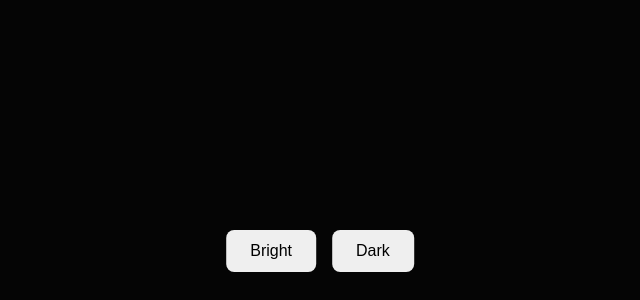
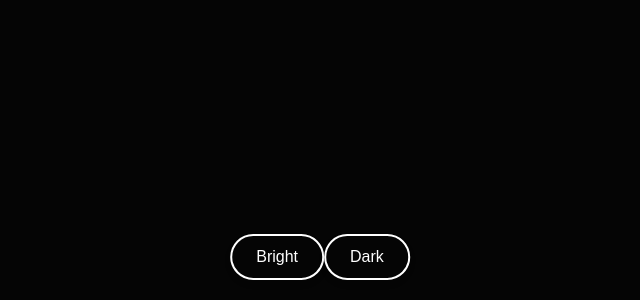
Before and after one commit to Yashaswini-200/TSX-Unstop-Web-Development-, a plain HTML site: page theme.html in a window 1280 px wide. Shown: the part 500-800 px from the top of the page, without its empty margins (320-960 px from the left). Drawn offline with Linux system fonts and the light colour scheme.

Commit message:
modified

```diff
--- a/theme.html
+++ b/theme.html
@@ -1,4 +1,5 @@
 <!DOCTYPE html>
+
 <html lang="en">
 <head>
   <meta charset="UTF-8" />
@@ -19,6 +20,7 @@
         transition: background-color 0.5s ease, color 0.5s ease;
         overflow: hidden;
       }
+
 
       .sky, .mountains, .moon, .sun,.bird-container, .birds, .stars {
         display: none;
@@ -62,13 +64,21 @@
       button {
         padding: 0.75rem 1.5rem;
         font-size: 1rem;
-      border: none;
-      border-radius: 0.5rem;
-      color: #000;
+        border: 2px solid #fff;
+        border-radius: 50px; /* Sleek, pill-like look */
+        background-color: transparent; /* Let the vibe of the theme shine through */
+        color: #fff;
         cursor: pointer;
-      margin: 0.5rem;
-      transition: background-color 0.3s ease, color 0.3s ease;
+        transition: background-color 0.3s ease, color 0.3s ease, transform 0.3s ease;
+        box-shadow: 0 4px 6px rgba(0, 0, 0, 0.1);
       }
+
+      button:hover {
+        background-color: #fff;
+        color: #333;
+        transform: scale(1.05); /* A little pop for that extra flair */
+      }
+
 
       .sun, .moon {
         width: 80px;
@@ -157,6 +167,7 @@
           transform:scale(1);
         }
       }
+
   </style>
 </head>
 <body>
@@ -235,5 +246,6 @@
       createStars(100);
     });
   </script>
+
 </body>
 </html>
```
Lines whose indentation alone changed are shown as unchanged.
